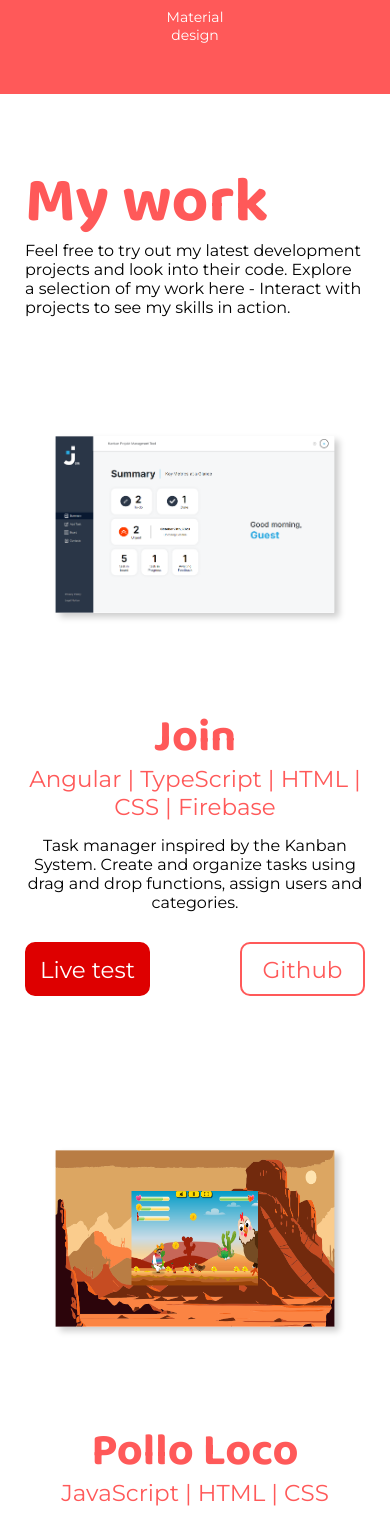
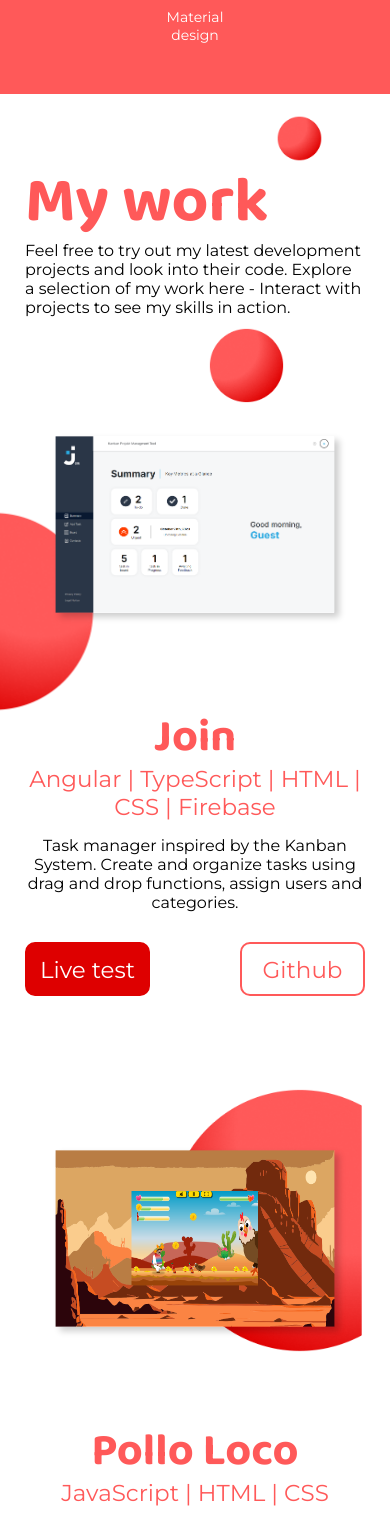
Before and after one commit to LinaWionsek/portfolio, an Angular app: page / in a window 390 px wide. Shown: the part 2117-3640 px from the top of the page. Built offline with nearby package versions, Linux system fonts and the light colour scheme.

Commit message:
responsive ellipse try

```diff
--- a/src/app/main-content/my-work/my-work.component.scss
+++ b/src/app/main-content/my-work/my-work.component.scss
@@ -42,7 +42,6 @@ span {
 .ellipse-8,
 .ellipse-9 {
   position: absolute;
-  display: none;
 }
 
 .ellipse-4 {
@@ -61,13 +60,11 @@ span {
 }
 
 .ellipse-7 {
-  // left: 760px;
-  right: 0;
+  left: 760px;
   top: 860px;
 }
 
 .ellipse-8 {
-  /* left: 0px; */
   top: 1280px;
 }
 
@@ -80,9 +77,9 @@ span {
   .ellipse-5 {
     left: 990px;
   }
-  // .ellipse-7 {
-  //   left: 776px;
-  // }
+  .ellipse-7 {
+    left: 626px;
+  }
 }
 
 @media (max-width: 1280px) {
@@ -97,17 +94,17 @@ span {
     left: 860px;
   }
 
-  // .ellipse-7 {
-  //   left: 588px;
-  // }
+  .ellipse-7 {
+    left: 518px;
+  }
   .ellipse-9 {
     top: 1664px;
   }
 }
 
-@media (max-width: 1280px) {
-  section {
-    margin: 50px;
+@media (max-width: 1100px) {
+  .ellipse-7 {
+    left: 300px;
   }
 }
 @media (max-width: 900px) {
@@ -145,7 +142,8 @@ span {
 
 @media (max-width: 1160px) {
   .ellipse-5 {
-    left: 540px;
+    left: 620px;
+    top: 100px;
   }
   // .ellipse-7 {
   //   left: 357px;
@@ -153,41 +151,105 @@ span {
 }
 
 @media (max-width: 950px) {
-  .ellipse-5 {
-    left: 540px;
-  }
+  // .ellipse-5 {
+  //   left: 540px;
+  // }
   // .ellipse-7 {
   //   left: 251px;
   // }
 }
 
 @media (max-width: 850px) {
-  .ellipse-5 {
-    left: 540px;
-  }
+  // .ellipse-5 {
+  //   left: 600px;
+  // }
   // .ellipse-7 {
   //   left: 144px;
   // }
 }
 
 @media (max-width: 900px) {
+  .ellipse-4 {
+    left: 280px;
+  }
   .ellipse-5 {
-    left: 0;
+    left: 560px;
+    top: 80px;
+  }
+  .ellipse-6 {
+    left: -80px;
+    top: 250px;
+    scale: 0.5;
+  }
+  .ellipse-7 {
+    left: 560px;
+    top: 730px;
   }
   .ellipse-8 {
-    top: 2000px;
+    top: 1910px;
+    left: 240px;
   }
   .ellipse-9 {
-    left: -80px;
-    top: 2255px;
+    left: -73px;
+    top: 1723px;
   }
 
   .ellipse-4,
   .ellipse-5,
-  .ellipse-6,
   .ellipse-7,
   .ellipse-8,
   .ellipse-9 {
-    display: none;
+    // display: none;
+    scale: 0.4;
+  }
+  @media (max-width: 750px) {
+    .ellipse-7 {
+      left: 390px;
+      top: 730px;
+    }
+  }
+  @media (max-width: 750px) {
+    .ellipse-5 {
+      left: 360px;
+      top: 80px;
+    }
+  }
+  @media (max-width: 600px) {
+    .ellipse-4 {
+      left: 250px;
+    }
+    .ellipse-5 {
+      left: 270px;
+    }
+    .ellipse-7 {
+      left: 270px;
+      top: 730px;
+    }
+  }
+  @media (max-width: 500px) {
+    .ellipse-4 {
+      left: 220px;
+      top: -80px;
+    }
+    .ellipse-5 {
+      left: 130px;
+      top: 110px;
+    }
+    .ellipse-7 {
+      left: 150px;
+      top: 730px;
+    }
   }
 }
+@media (max-width: 400px) {
+  .ellipse-7 {
+    left: 0px;
+  }
+}
+// 9
+// left: -73px;
+// top: 1723px;
+
+// 8
+// top: 1910px;
+//         left: 240px;
```
